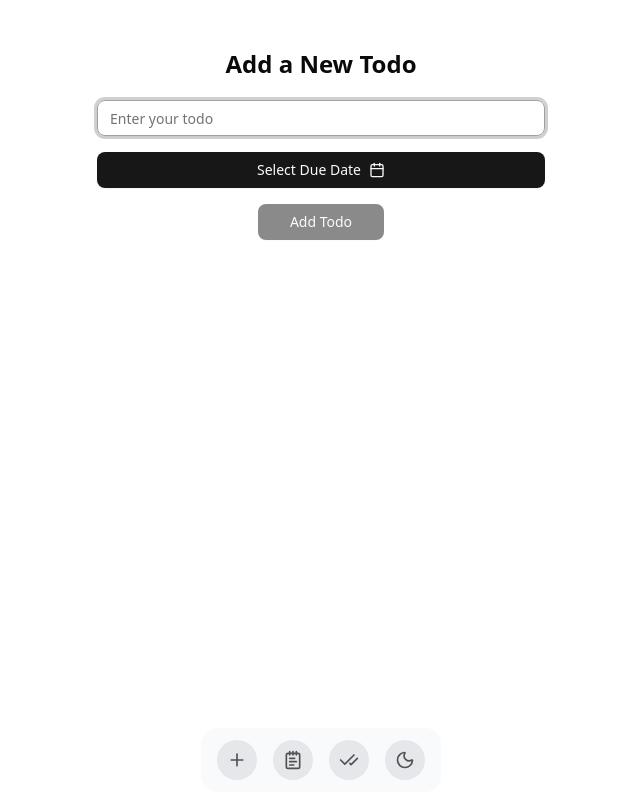
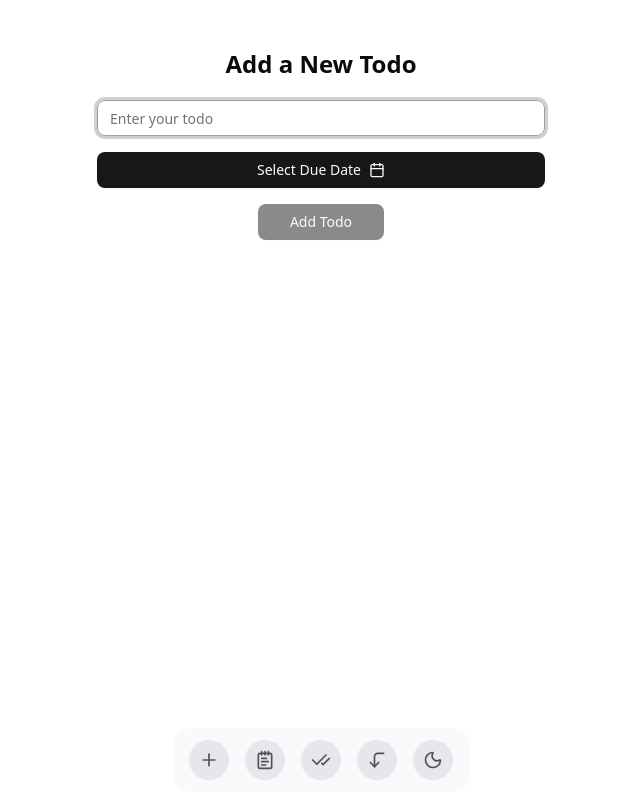
Before and after one commit to abdulazizzisan/rtk-todo, a Next.js app: page /add-todo in a window 1280 px wide. Shown: the whole page, without its empty margins (319-959 px from the left). Built offline with nearby package versions, Linux system fonts and the light colour scheme.

Commit message:
refactor: add "Load Todos from Typicode using RTK Query"  button to AppDock and build efficient logic for dock rendering.

```diff
--- a/src/app/components/AppDock.tsx
+++ b/src/app/components/AppDock.tsx
@@ -1,10 +1,9 @@
 "use client";
-import { CheckCheck, Moon, NotepadText, Plus, Sun } from "lucide-react";
+import { CheckCheck, CornerLeftDown, Moon, NotepadText, Plus, Sun } from "lucide-react";
 
 import { Dock, DockIcon, DockItem, DockLabel } from "@/components/ui/dock";
 import { useTheme } from "next-themes";
 import Link from "next/link";
-import { hr } from "date-fns/locale";
 
 export function AppDock() {
   const { setTheme, theme } = useTheme();
@@ -31,6 +30,13 @@ export function AppDock() {
       href: "/completed-todos",
     },
     {
+      title: "Load Todos from Typicode using RTK Query",
+      icon: (
+        <CornerLeftDown className="h-full w-full text-neutral-600 dark:text-neutral-300" />
+      ),
+      onClick: () => {},
+    },
+    {
       title: theme === "dark" ? "Light" : "Dark",
       icon: (
         <>
@@ -38,6 +44,7 @@ export function AppDock() {
           <Sun className="hidden h-full w-full text-neutral-600 dark:block dark:text-neutral-300" />
         </>
       ),
+      onClick: () => setTheme(theme === "dark" ? "light" : "dark"),
     },
   ];
   return (
@@ -50,25 +57,19 @@ export function AppDock() {
           >
             <DockLabel>{item.title}</DockLabel>
             <DockIcon>
-              {(item.title === "Light" || item.title === "Dark") && (
+              {(item.onClick) && (
                 <button
                   className="h-full w-full"
-                  onClick={() => setTheme(theme === "dark" ? "light" : "dark")}
+                  onClick={item.onClick}
                 >
                   {item.icon}
                 </button>
               )}
-              {item.title !== "Light" &&
-                item.title !== "Dark" &&
-                item.href !== undefined && (
+              {item.href && (
                   <Link className="h-full w-full" href={item.href}>
                     {item.icon}
                   </Link>
                 )}
-              {item.title !== "Light" &&
-                item.title !== "Dark" &&
-                item.href === undefined &&
-                item.icon}
             </DockIcon>
           </DockItem>
         ))}
```
